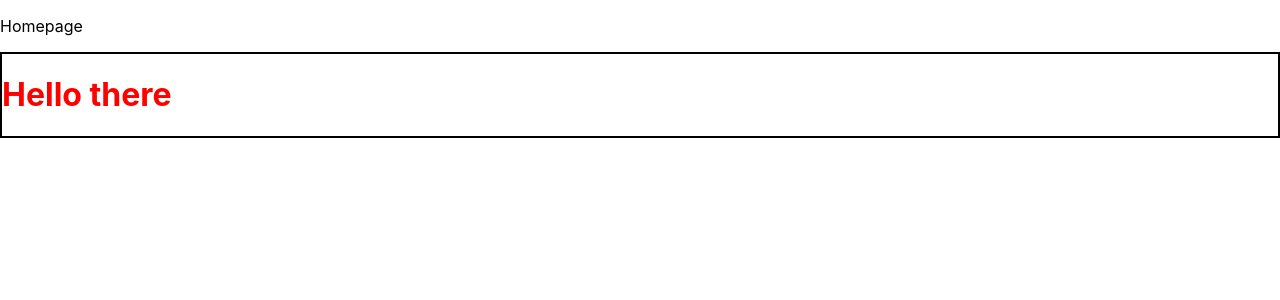
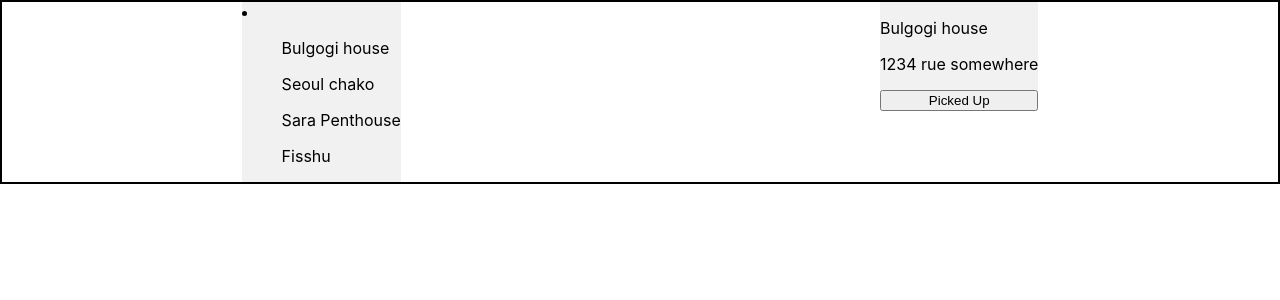
Before and after one commit to VickelLeung/hackhatown-2020, a React (Create React App) app in the folder client/: page /pickuplist in a window 1280 px wide. Shown: the top 300 px of the page. Built offline with nearby package versions, Linux system fonts and the light colour scheme.

Commit message:
did something with the button

```diff
--- a/client/src/App.js
+++ b/client/src/App.js
@@ -1,16 +1,17 @@
 import React from 'react';
 import styled from "styled-components";
-import {LoginCompany} from "../src/pages/company/LoginCompany";
+import {PickupList} from "../src/pages/staff/PickupList";
 
 function App() {
   return (
     <div className="App">
      <div>
-       <p>Homepage</p>
+       {/* <p>Homepage</p> */}
 
-       <Wrapper>
+       {/* <Wrapper>
          <Title>Hello there</Title>
-       </Wrapper>
+       </Wrapper> */}
+       <PickupList/>
      </div>
     </div>
   );
--- /dev/null
+++ b/client/src/components/LeftSideLine.js
@@ -0,0 +1,27 @@
+import React from "react"
+import styled from "styled-components"
+
+const LeftSideLine = (props)=>{
+
+
+    return(
+        <LeftWrapper>
+            <li>
+                <ul>
+                    {props.address.map((x) => {
+return <p>{x.name}</p>
+})}
+                </ul>
+
+            </li>
+        </LeftWrapper>
+    )
+
+
+}
+
+export {LeftSideLine};
+
+const LeftWrapper = styled.div`
+background-color: #f1f1f1;
+`;
--- /dev/null
+++ b/client/src/components/MiddleLine.js
@@ -0,0 +1,26 @@
+import React from "react"
+import styled from "styled-components"
+
+
+const MiddleLine = (props)=>{
+
+
+
+    return(
+        <MiddleWrapper>
+            <div>
+                <p>{props.details[props.number].name}</p>
+                 <p>{props.details[props.number].address}</p>
+            </div>
+
+        </MiddleWrapper>
+    )
+
+
+}
+
+export {MiddleLine};
+
+const MiddleWrapper = styled.div`
+background-color: #f1f1f1;
+`;
--- a/client/src/pages/staff/PickupList.js
+++ b/client/src/pages/staff/PickupList.js
@@ -1,14 +1,69 @@
 import React, {Component} from "react";
+import styled from "styled-components";
+import {LeftSideLine} from "../../components/LeftSideLine"
+import {MiddleLine} from "../../components/MiddleLine"
 
 class PickupList extends Component{
+    state ={
+         iteration:0
+    }
+
     render(){
+
+
+        const increment = () =>{
+            console.log(this.state.iteration)
+            if(this.state.iteration < Name.length-1)
+            this.setState({iteration:++this.state.iteration})
+
+        }
+        const Name = [
+            {
+              name : "Bulgogi house",
+              address: "1234 rue somewhere",
+              IspickUp: false
+            },
+            {
+                name : "Seoul chako",
+                address: "1234 rue Nowhere",
+                IspickUp: false
+            },
+            {
+                name : "Sara Penthouse",
+                address: "1234 rue Mypants",
+                IspickUp: false
+            },
+            {
+                name : "Fisshu",
+                address: "1234 rue Fish",
+                IspickUp: false
+            },
+          ];
         return(
-            <div>
-                {/* Side bars with companys lists */}
-                {/* Cards components with lists of companys */}
-            </div>
+            <Wrapper>
+                <LeftSideLine address = {Name} ayo = {this.state.i}/>
+                <MiddleContainer>
+
+
+                <MiddleLine details = {Name} number = {this.state.iteration}/>
+
+                <button onClick={increment}>Picked Up</button>
+                </MiddleContainer>
+            </Wrapper>
         )
     }
 }
 
 export {PickupList};
+
+const Wrapper = styled.div`
+  border: 2px solid black;
+  display:flex;
+  flex-direction:row;
+  justify-content: space-around;
+`;
+
+const MiddleContainer = styled.div`
+  display:flex;
+  flex-direction:column;
+`;
```
Also changed, not shown: client/src/components/ListCards.js (renamed from client/components/ListCards.js).
